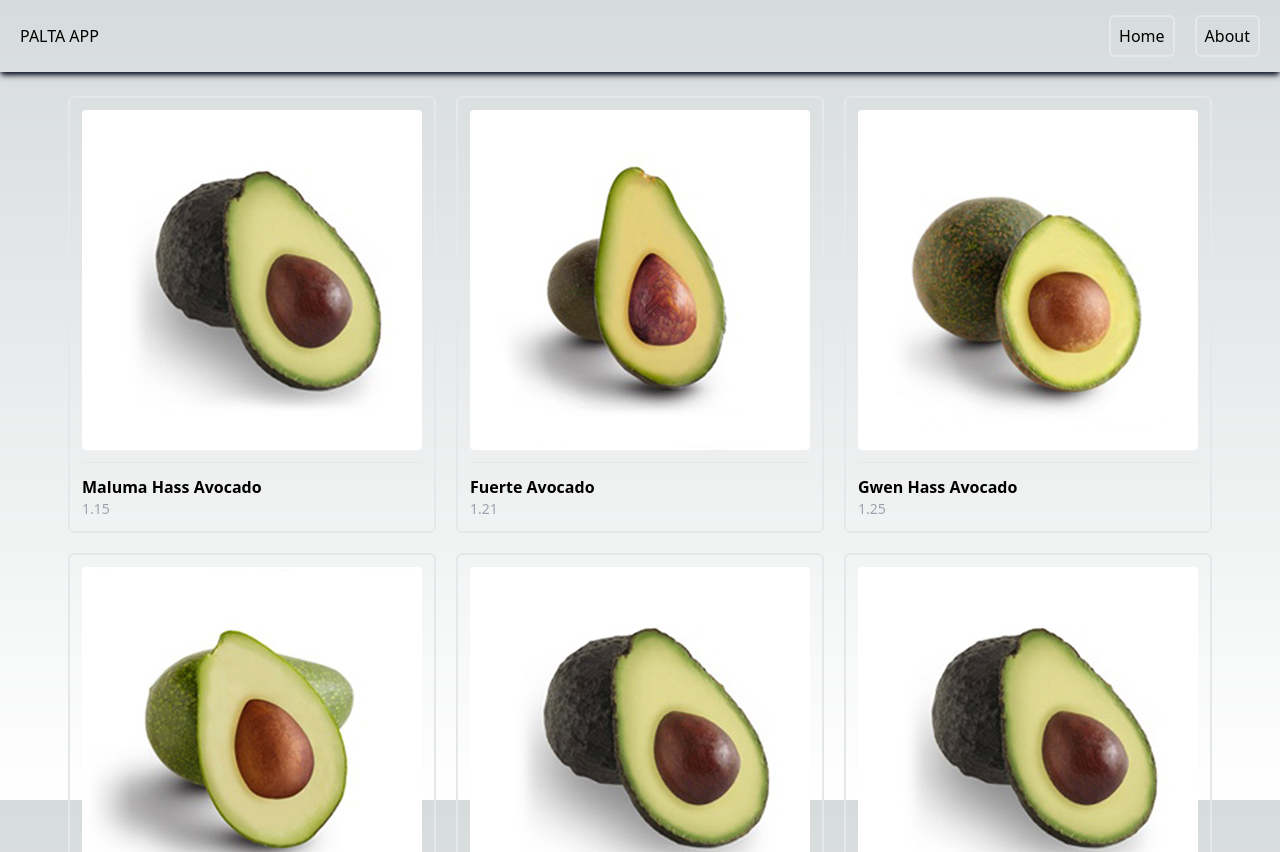
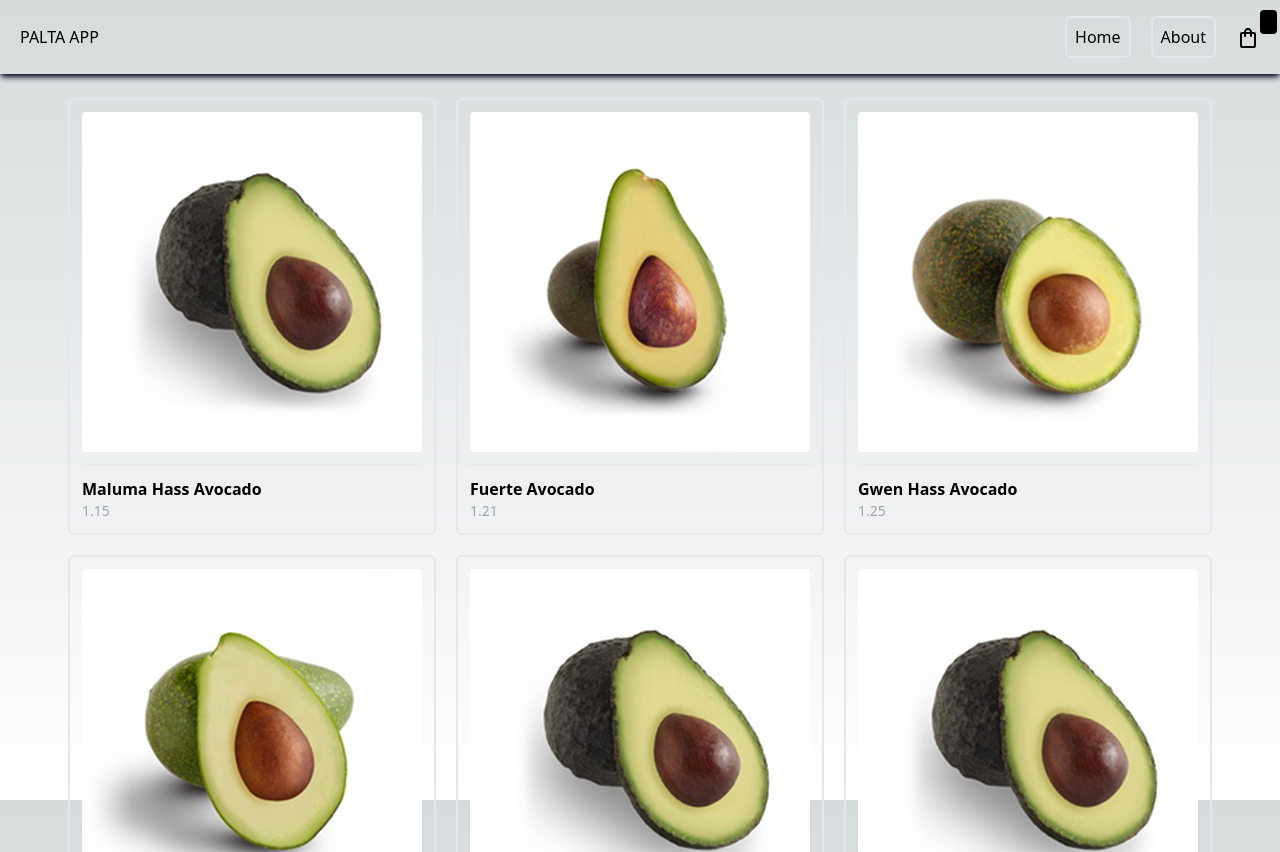
Before and after one commit to JMRodriguez-work/palta-next, a Next.js app: page / in a window 1280 px wide. Shown: the top 852 px of the page. Built offline with nearby package versions, Linux system fonts and the light colour scheme.

Commit message:
UPDATE: Update navbar

```diff
--- a/src/components/Navbar.tsx
+++ b/src/components/Navbar.tsx
@@ -1,11 +1,12 @@
 import Link from 'next/link'
 import React from 'react'
+import ShoppingBagOutlinedIcon from '@mui/icons-material/ShoppingBagOutlined'
 
 export default function Navbar (): JSX.Element {
   return (
     <nav className='flex py-6 items-center justify-between px-5 shadow-md shadow-slate-900'>
         <h1>PALTA APP</h1>
-        <ul className='flex gap-5'>
+        <ul className='flex gap-5 items-center'>
             <li>
                 <Link href='/' className=' border-2 rounded-md p-2 transition-all ease duration-300 hover:border-slate-800'>
                     Home
@@ -16,6 +17,12 @@ export default function Navbar (): JSX.Element {
                     About
                 </Link>
             </li>
+            <li className='relative cursor-pointer'>
+                <Link href='/cart'>
+                        <ShoppingBagOutlinedIcon className='text-4xl' aria-label='cart button' />
+                        <span className='absolute bottom-4 px-1 left-6 bg-black rounded'>0</span>
+                </Link>
+            </li>
         </ul>
       </nav>
   )
```
